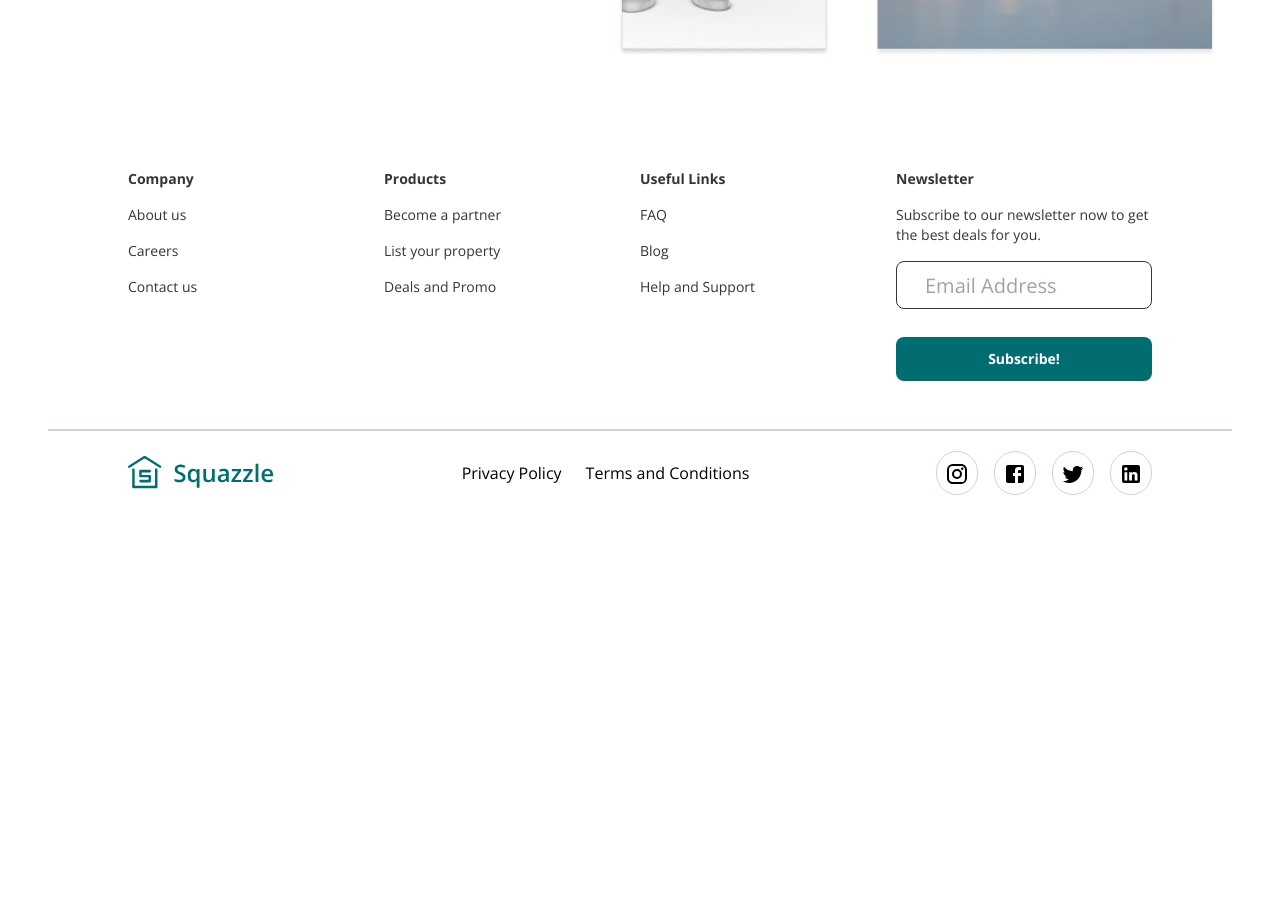
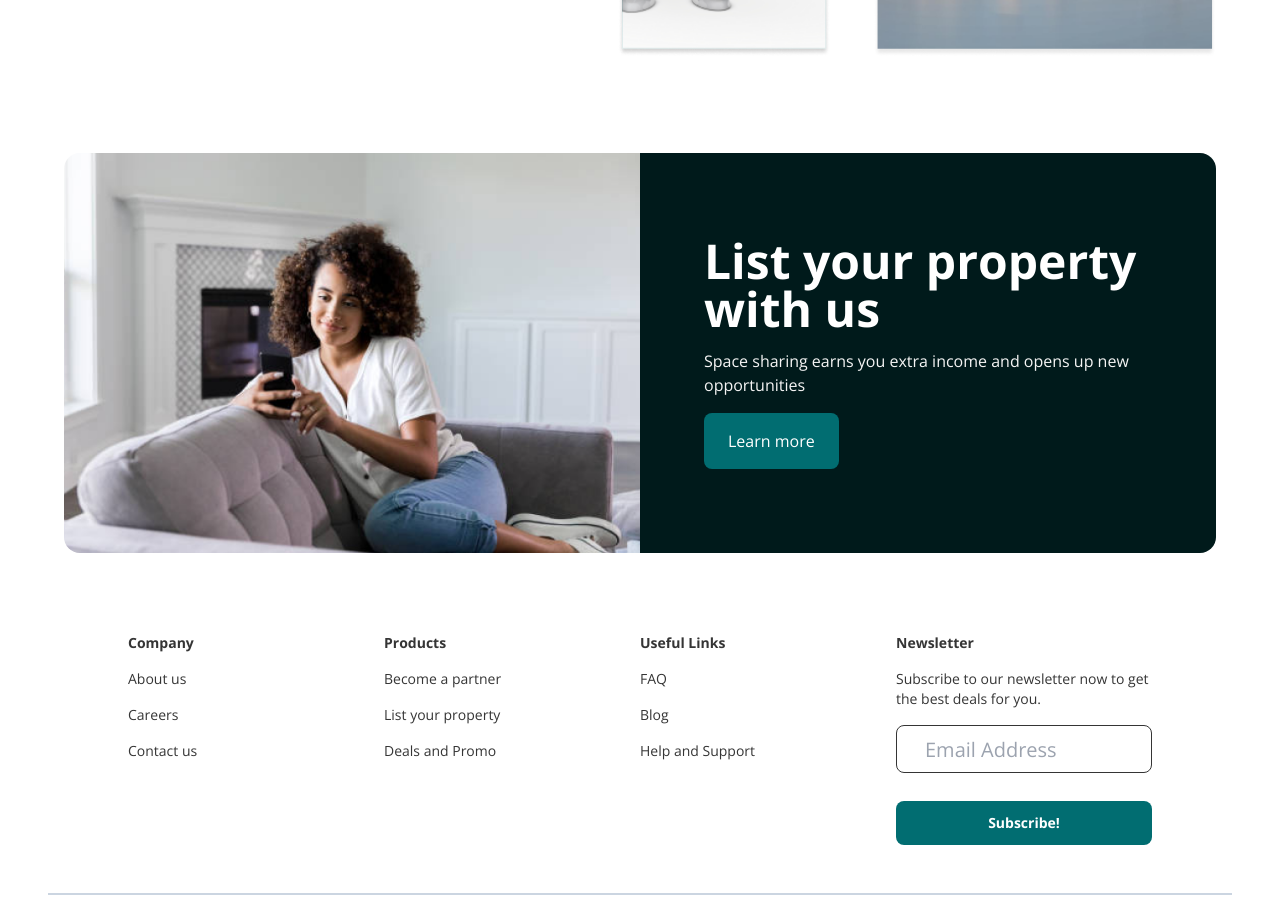
Before and after one commit to Marnin-A/Squazzle-Frontend, a Next.js app: page / in a window 1280 px wide. Shown: the part 2880-3794 px from the top of the page. Before the commit the page ends 3443 px from the top, so only its background shows below. Built offline with nearby package versions, Linux system fonts and the light colour scheme; no server answers.

Commit message:
feat: Finish list property card

```diff
--- a/package.json
+++ b/package.json
@@ -22,7 +22,6 @@
     "@reduxjs/toolkit": "^1.9.7",
     "@vercel/speed-insights": "^1.0.1",
     "axios": "^1.6.2",
-    "better-react-carousel": "^1.1.2",
     "class-variance-authority": "^0.7.0",
     "date-fns": "^2.30.0",
     "lucide-react": "^0.298.0",
--- a/src/app/globals.css
+++ b/src/app/globals.css
@@ -94,9 +94,11 @@
 	background-repeat: no-repeat;
 	background-position: 0% 50%;
 }
-.carousel-dots {
-	padding-top: 100px;
-	margin-top: 100px;
+.listProperty-bg {
+	background-image: url(../../public/Woman-on-Couch.png);
+	background-repeat: no-repeat;
+	background-position: 50% 50%;
+	background-size: cover;
 }
 @media (width < 768px) {
 	.auth-bg {
--- a/src/app/page.tsx
+++ b/src/app/page.tsx
@@ -4,6 +4,7 @@ import NavBar from "@/components/navBar";
 import SellingPoints from "@/components/landing_page/sellingPoints";
 import FeaturedProperty from "@/components/landing_page/featuredProperty";
 import ExploreNow from "@/components/landing_page/exploreNow";
+import ListPropertyCard from "@/components/landing_page/listPropertyCard";
 
 export default function Home() {
 	return (
@@ -14,6 +15,7 @@ export default function Home() {
 				<SellingPoints />
 				<FeaturedProperty />
 				<ExploreNow />
+				<ListPropertyCard />
 			</main>
 			<Footer />
 		</>
--- /dev/null
+++ b/src/components/landing_page/listPropertyCard.tsx
@@ -0,0 +1,20 @@
+import React from "react";
+
+export default function ListPropertyCard() {
+	return (
+		<section className="px-16 py-8">
+			<div className="flex">
+				<div className="w-1/2 min-h-[400px] rounded-l-2xl listProperty-bg"></div>
+				<div className="bg-primary-dark-green w-1/2 px-16 text-white flex flex-col justify-center gap-4 rounded-r-2xl">
+					<h2 className="text-5xl font-bold">List your property with us</h2>
+					<p className="text-off-white">
+						Space sharing earns you extra income and opens up new opportunities
+					</p>
+					<button className="bg-primary-green py-4 px-6 rounded-lg w-max">
+						Learn more
+					</button>
+				</div>
+			</div>
+		</section>
+	);
+}
--- a/tailwind.config.ts
+++ b/tailwind.config.ts
@@ -22,6 +22,7 @@ const config: Config = {
 				"primary-green": "#016D71",
 				"primary-mid-green": "#018388",
 				"primary-lightgreen": "#CCE6E7",
+				"primary-dark-green": "#001A1B",
 				"body-text": "#353535",
 				text: "#232323",
 				success: "#3D7D50",
```
